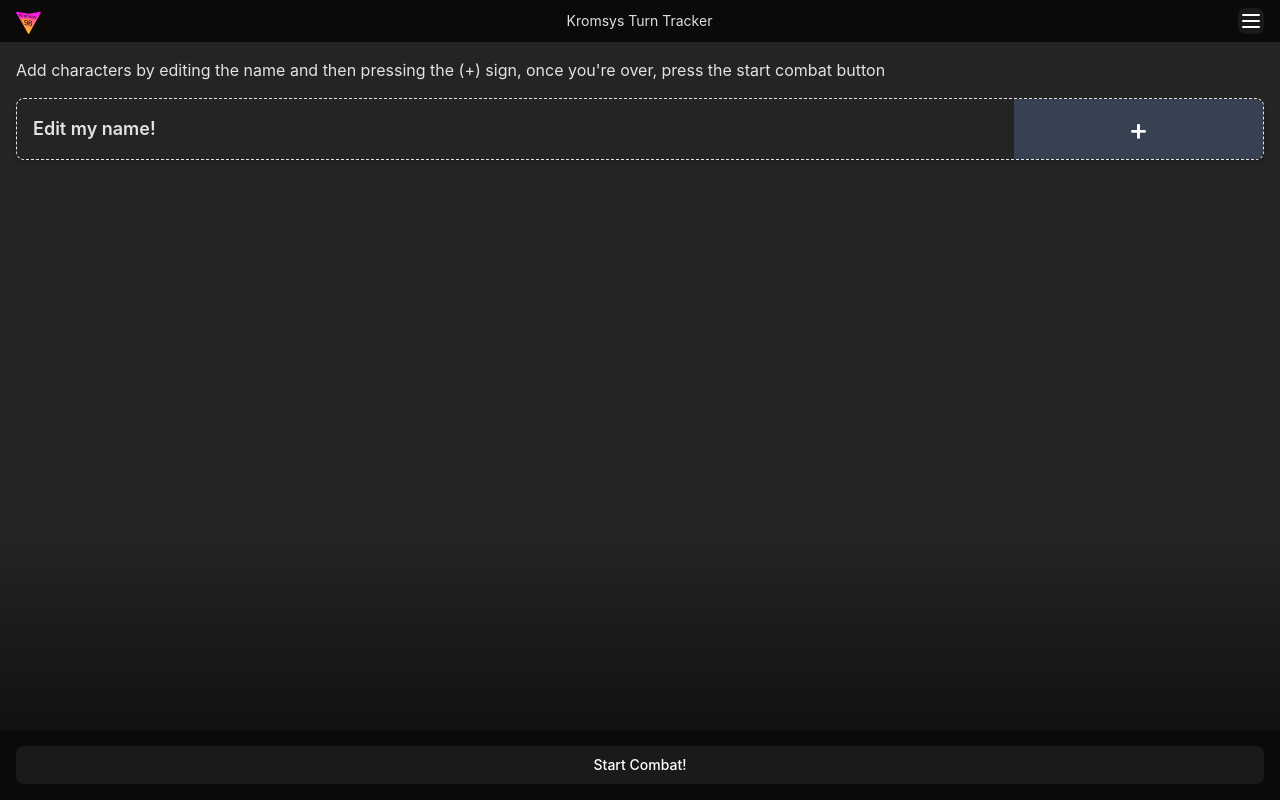
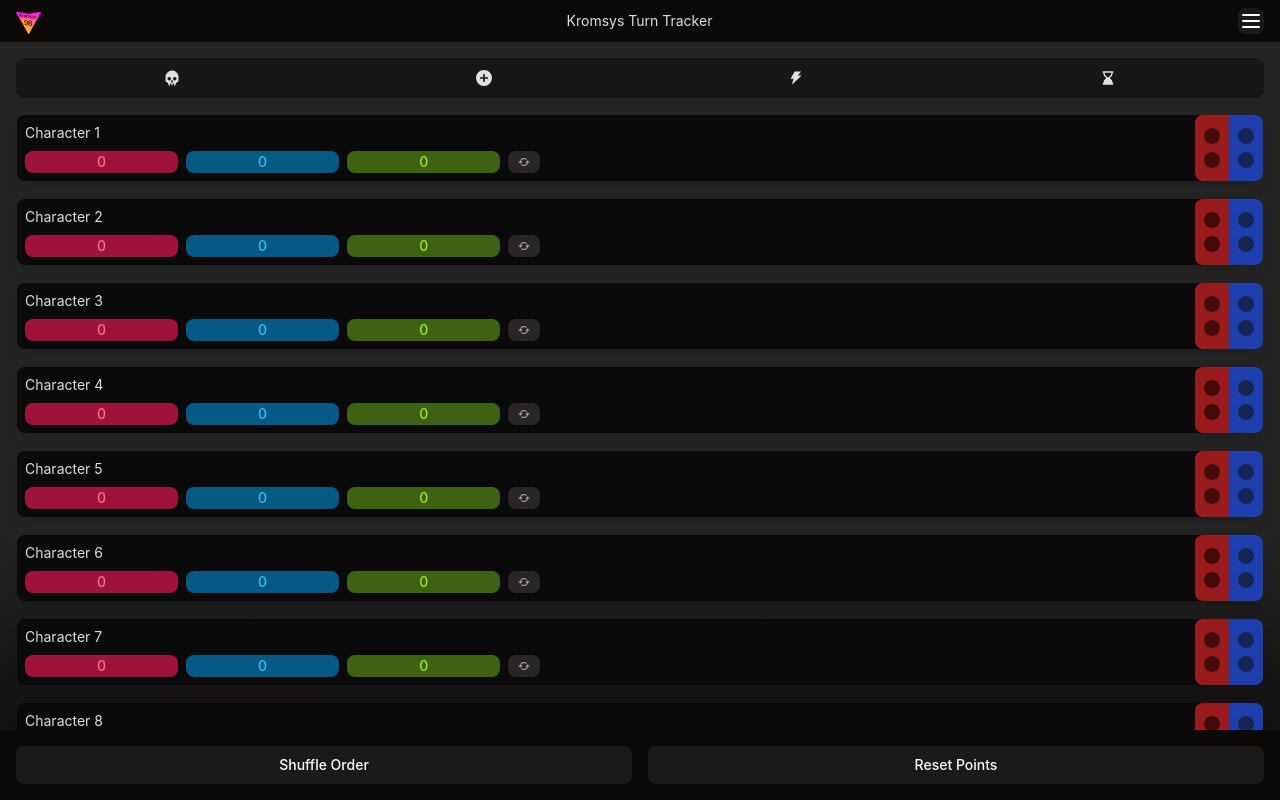
Before and after one commit to sebastianpennino/krom_turn, a React (Vite) app: page / in a window 1280 px wide. Built offline with nearby package versions, Linux system fonts and the light colour scheme.

Commit message:
Save point. toolbar

```diff
--- a/src/App.tsx
+++ b/src/App.tsx
@@ -18,6 +18,7 @@
 } from "./utils/utils";
 import PlusCard from "./components/PlusCard";
 import SmallCharacterCard from "./components/SmallCharacterCard";
+import ToolBar from "./components/ToolBar";
 
 const getItemStyle = (
   isDragging: boolean,
@@ -45,8 +46,8 @@
 };
 
 const initialState: AppState = {
-  characters: [],
-  hasCombatStarted: false,
+  characters: getFakeCharacterCardData(10), //[],
+  hasCombatStarted: true,
 };
 
 export enum TurnTrackerAction {
@@ -378,10 +379,15 @@
                     sign, once you're over, press the start combat button
                   </p>
                 )}
-                {!state.hasCombatStarted && <PlusCard addFn={addCharacter} />}
+                {/* <PlusCard addFn={addCharacter} /> */}
+                <ToolBar />
 
                 {state.characters.map((char: Character, index: number) => (
-                  <Draggable key={char.id} draggableId={char.id} index={index}>
+                  <Draggable
+                    key={char.id}
+                    draggableId={char.id}
+                    index={index}
+                  >
                     {(
                       provided: DraggableProvided,
                       snapshot: DraggableStateSnapshot
--- /dev/null
+++ b/src/components/ToolBar.tsx
@@ -0,0 +1,54 @@
+import React from "react";
+
+export interface Character {
+  id: string;
+  name: string;
+  reflexValue: number;
+  paPoints: number;
+  prPoints: number;
+}
+
+interface ToolBarProps {
+}
+
+const ToolBar: React.FC<ToolBarProps> = ({}) => {
+
+  return (
+    <div className="bg-neutral-900 rounded-lg h-10 mb-4 sticky top-0">
+      <div className="flex justify-center h-full">
+        <div className="w-1/4 flex items-center justify-center rounded-lg hover:bg-gray-400">
+          <svg
+            viewBox="0 0 512 512"
+            fill="currentColor"
+            height="1em"
+            width="1em"
+          >
+            <path d="M402 76.94C362.61 37.63 310.78 16 256 16h-.37A208 208 0 0048 224v100.67A79.62 79.62 0 0098.29 399l23.71 9.42a15.92 15.92 0 019.75 11.72l10 50.13A32.09 32.09 0 00173.12 496H184a8 8 0 008-8v-39.55c0-8.61 6.62-16 15.23-16.43A16 16 0 01224 448v40a8 8 0 008 8 8 8 0 008-8v-39.55c0-8.61 6.62-16 15.23-16.43A16 16 0 01272 448v40a8 8 0 008 8 8 8 0 008-8v-39.55c0-8.61 6.62-16 15.23-16.43A16 16 0 01320 448v40a8 8 0 008 8h10.88a32.09 32.09 0 0031.38-25.72l10-50.14a16 16 0 019.74-11.72l23.71-9.42A79.62 79.62 0 00464 324.67v-99c0-56-22-108.81-62-148.73zM171.66 335.88a56 56 0 1152.22-52.22 56 56 0 01-52.22 52.22zM281 397.25a16.37 16.37 0 01-9.3 2.75h-31.4a16.37 16.37 0 01-9.28-2.75 16 16 0 01-6.6-16.9l15.91-47.6C243 326 247.25 321 254 320.13c8.26-1 14 2.87 17.61 12.22l16 48a16 16 0 01-6.61 16.9zm66.68-61.37a56 56 0 1152.22-52.22 56 56 0 01-52.24 52.22z" />
+          </svg>
+        </div>
+        <div className="w-1/4 flex items-center justify-center rounded-lg hover:bg-gray-400">
+          <svg viewBox="0 0 20 20" fill="currentColor" height="1em" width="1em">
+            <path d="M11 9V5H9v4H5v2h4v4h2v-4h4V9h-4zm-1 11a10 10 0 110-20 10 10 0 010 20z" />
+          </svg>
+        </div>
+        <div className="w-1/4 flex items-center justify-center rounded-lg hover:bg-gray-400">
+          <svg
+            viewBox="0 0 1024 1024"
+            fill="currentColor"
+            height="1em"
+            width="1em"
+          >
+            <path d="M848 359.3H627.7L825.8 109c4.1-5.3.4-13-6.3-13H436c-2.8 0-5.5 1.5-6.9 4L170 547.5c-3.1 5.3.7 12 6.9 12h174.4l-89.4 357.6c-1.9 7.8 7.5 13.3 13.3 7.7L853.5 373c5.2-4.9 1.7-13.7-5.5-13.7z" />
+          </svg>
+        </div>
+        <div className="w-1/4 flex items-center justify-center rounded-lg hover:bg-gray-400">
+          <svg viewBox="0 0 24 24" fill="currentColor" height="1em" width="1em">
+            <path d="M5 2H4v2h1v1a7.014 7.014 0 003.433 6.02c.355.21.567.547.567.901v.158c0 .354-.212.691-.566.9A7.016 7.016 0 005 19v1H4v2h16v-2h-1v-1a7.016 7.016 0 00-3.434-6.021c-.354-.208-.566-.545-.566-.9v-.158c0-.354.212-.69.566-.9A7.016 7.016 0 0019 5V4h1V2H5zm12 3a5.01 5.01 0 01-2.45 4.299A3.107 3.107 0 0013.166 11h-2.332a3.114 3.114 0 00-1.385-1.702A5.008 5.008 0 017 5V4h10v1z" />
+          </svg>
+        </div>
+      </div>
+    </div>
+  );
+};
+
+export default ToolBar;
--- a/src/utils/utils.ts
+++ b/src/utils/utils.ts
@@ -31,7 +31,7 @@
 // Fake Character Card data generator
 export const getFakeCharacterCardData = (count: number) => {
   return Array.from({ length: count }, (_, k) => ({
-    id: `item-${new Date().getTime().toString(36)}`,
+    id: `item-${(new Date().getTime()+k).toString(36)}`,
     name: `Character ${k + 1}`,
     reflexValue: getRandomIntegerInRange(1, 4),
     paPoints: 0,
```
